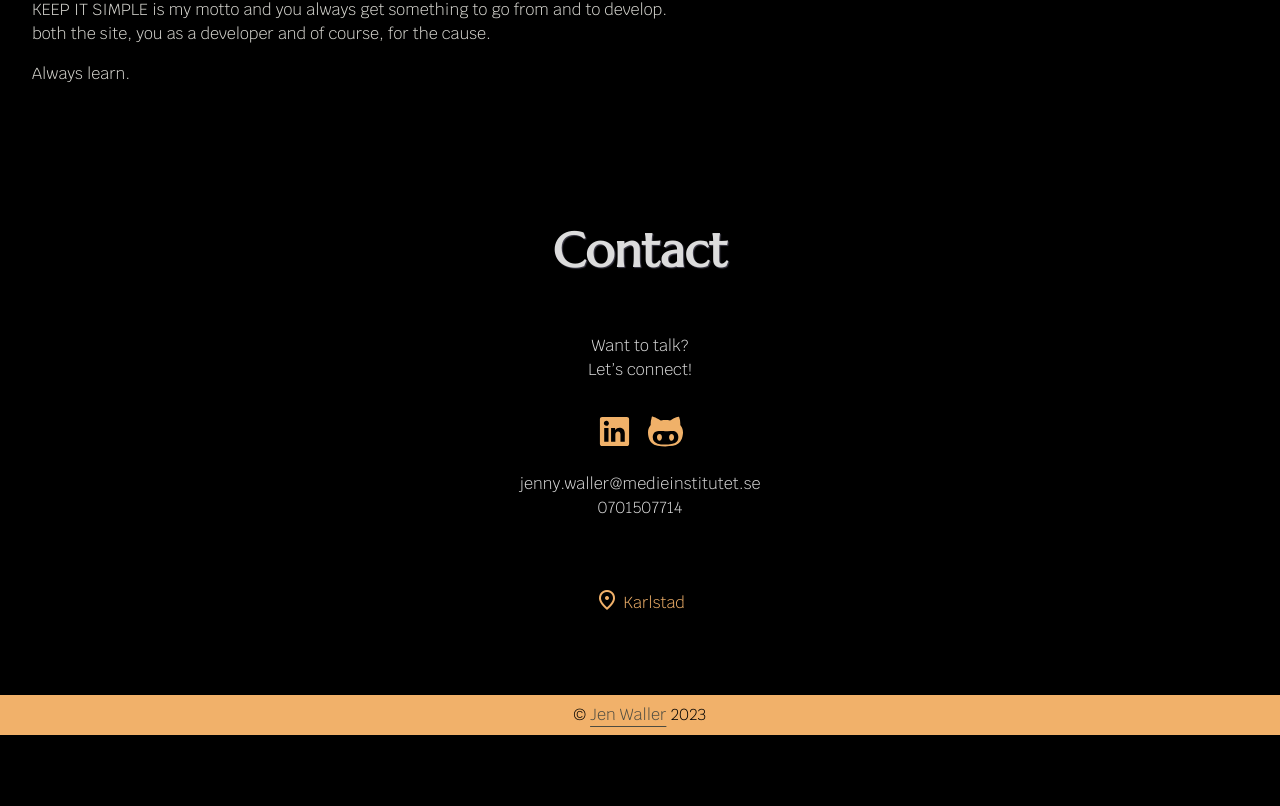
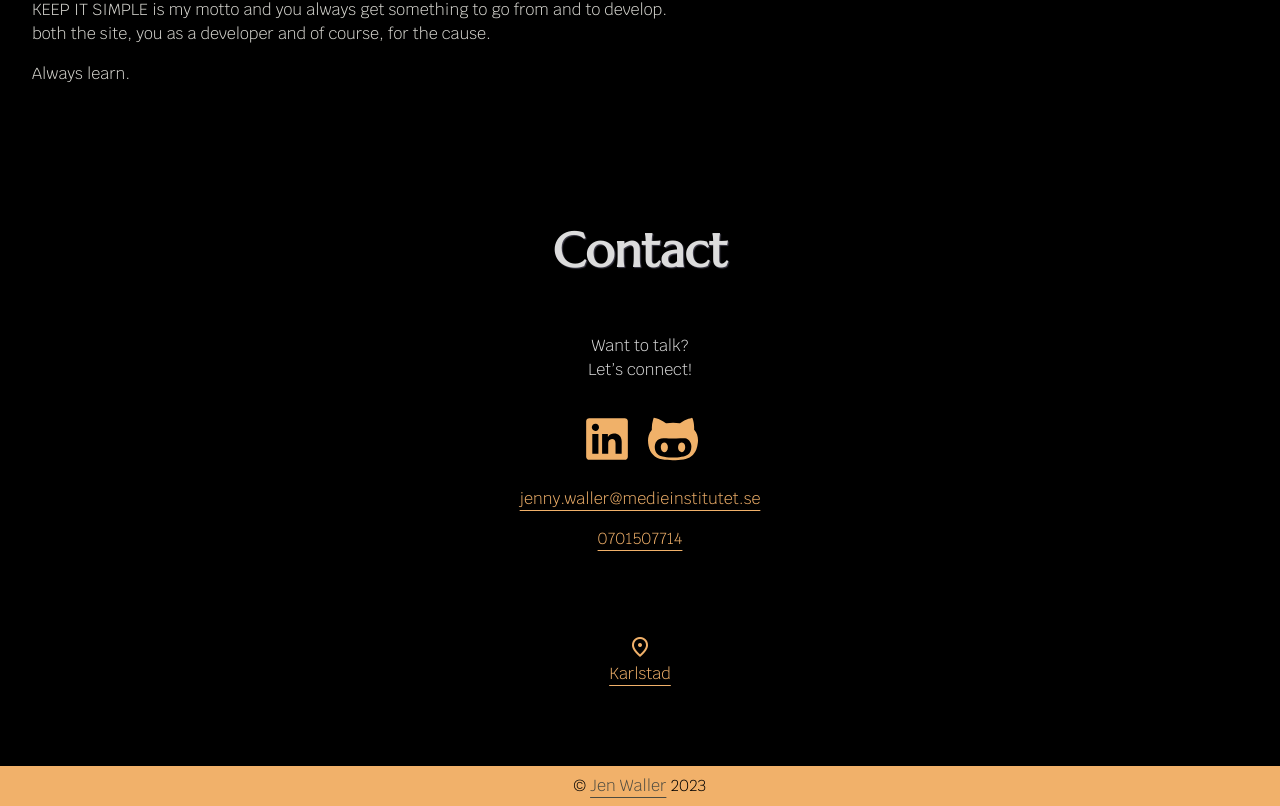
Before and after one commit to jenmwa/jenwaller-se, a Vue app: page / in a window 1280 px wide. Shown: the part 4079-4885 px from the top of the page. Before the commit the page ends 4814 px from the top, so only its background shows below. Built offline with nearby package versions, Linux system fonts and the light colour scheme.

Commit message:
:lipstick: links added

```diff
--- a/src/components/BurgerButton.vue
+++ b/src/components/BurgerButton.vue
@@ -5,26 +5,26 @@
       isOpen: false
     }
   },
-  created() {
-    window.addEventListener("click", this.close);
-  },
-
-  beforeDestroy() {
-    window.removeEventListener("click", this.close);
-  },
+  // created() {
+  //   window.addEventListener("click", this.close);
+  // },
+  // beforeDestroy() {
+  //   window.removeEventListener("click", this.close);
+  // },
   methods: {
     toggle() {
       this.isOpen = !this.isOpen;
+      console.log(isOpen)
+     },
+  }
 
-     },
-
-     close(e) {
-      if (!this.$el.contains(e.target)) {
-        console.log(e.target)
-        this.isOpen = false;
-      }
-    }
-  }
+  //    close(e) {
+  //     if (!this.$el.contains(e.target)) {
+  //       console.log(e.target)
+  //       this.isOpen = false;
+  //     }
+  //   }
+  // }
 }
 //     export default {
 // props: ['showMenu'],
@@ -50,8 +50,8 @@
 
 <template>
   <div id="burger"
-  :class="{ 'active' : isOpen }"
-  @click.prevent="toggle">
+  :class="{ 'active' : isOpen }">
+  <!-- @click.prevent="toggle"> -->
     <button type="button" class="burger-button" title="Menu">
       <span class="burger-bar burger-bar--1"></span>
       <span class="burger-bar burger-bar--2"></span>
--- a/src/components/ContactSection.vue
+++ b/src/components/ContactSection.vue
@@ -12,26 +12,32 @@
       </div>
     </div>
 
-    jenny.waller@medieinstitutet.se<br />
-    0701507714<br />
+    <a href="mailto:jenny.waller@medieinstitutet.se" target="_blank">jenny.waller@medieinstitutet.se</a>
+    <a href="tel:+46701507714">0701507714</a>
     <br /><br />
     <p class="textColor">
       <span class="material-symbols-outlined">location_on</span>
-      Karlstad
+      <a href="https://www.google.se/maps/place/Karlstad/@59.3929235,13.2433407,10z/data=!3m1!4b1!4m5!3m4!1s0x465cb3d8e8ebe6f5:0xb8159334bc4aadd!8m2!3d59.4021806!4d13.5114978" target="_blank">Karlstad</a>
     </p>
   </section>
 </template>
 
 <style scoped lang="scss">
+
 section {
   background-color: black;
   color: $tertiaryColorLight;
   padding: 4rem 2rem;
   text-align: center;
 
+  a {
+    display: block;
+    margin-bottom: 1rem;
+  }
+
   .icons {
     margin: 1rem 0.5rem;
-    width: 35px;
+    width: 50px;
     filter: invert(72%) sepia(82%) saturate(366%) hue-rotate(330deg) brightness(98%) contrast(92%);
     transition: transform 500ms;
     transition-timing-function: cubic-bezier(0.75, -3, 0.25, 4);
```
